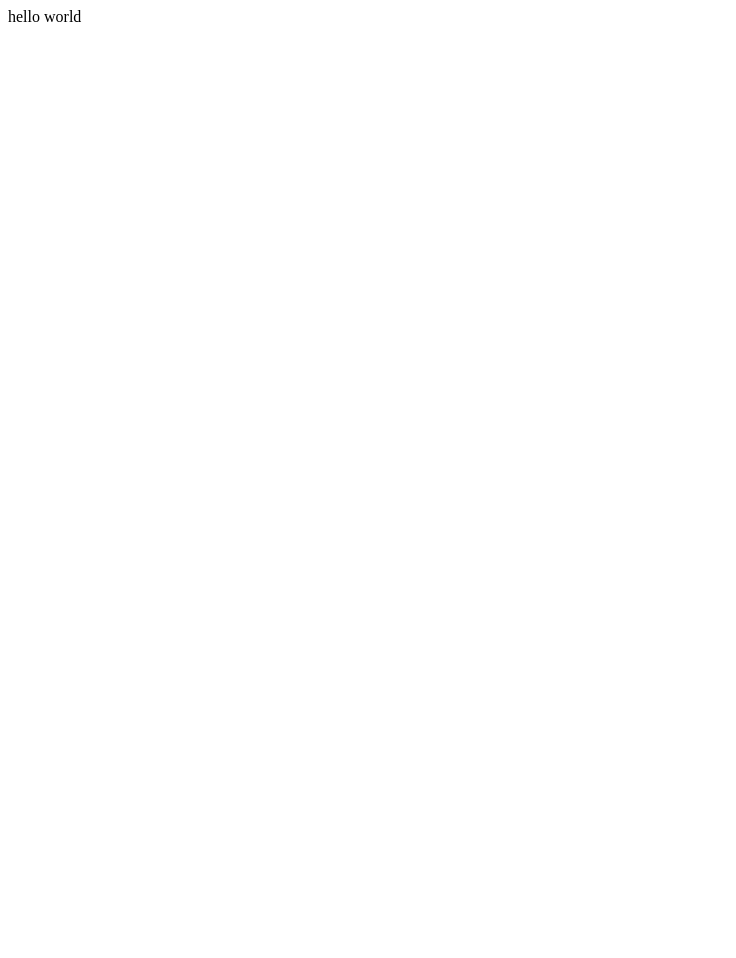
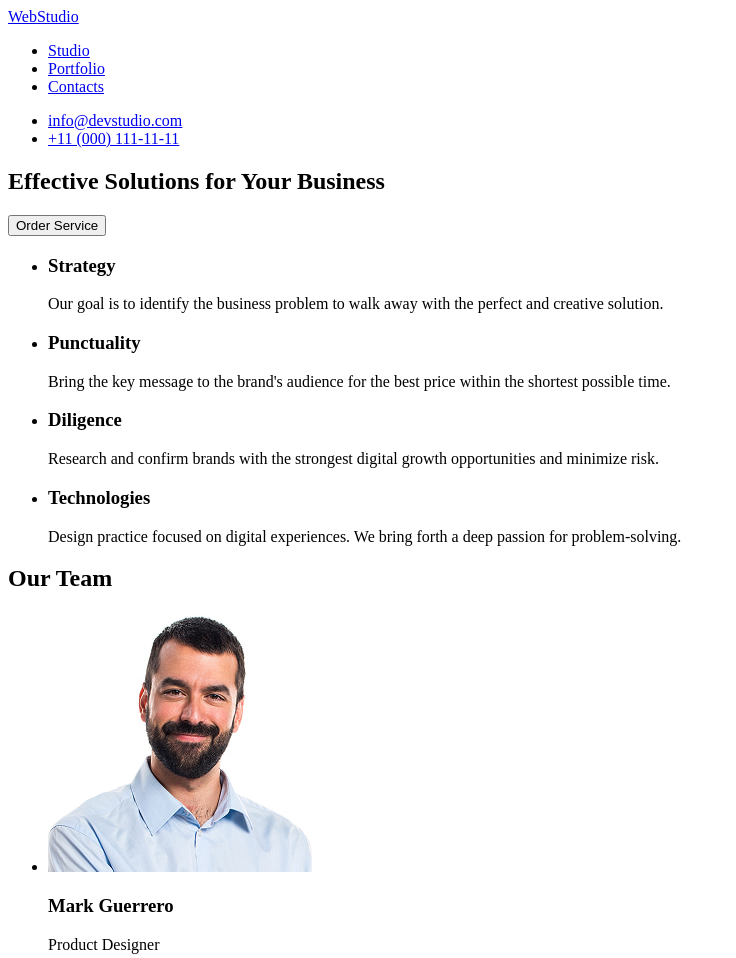
Before and after one commit to sadoviya/goit-1, a plain HTML site: page index.html in a window 1280 px wide. Shown: the top 958 px of the page, without its empty margins (0-736 px from the left). Before the commit the page ends 800 px from the top, so only its background shows below. Drawn offline with Linux system fonts and the light colour scheme.

Commit message:
finish
finished first homework

```diff
--- a/index.html
+++ b/index.html
@@ -6,6 +6,89 @@
     <title>Document</title>
   </head>
   <body>
-    hello world
+    <header>
+      <a href="/index.html">WebStudio</a>
+      <nav>
+        <ul>
+          <li><a href="/">Studio</a></li>
+          <li><a href="/">Portfolio</a></li>
+          <li><a href="/">Contacts</a></li>
+        </ul>
+      </nav>
+      <ul>
+        <li><a href="/">info@devstudio.com</a></li>
+        <li><a href="/">+11 (000) 111-11-11</a></li>
+      </ul>
+    </header>
+    <main>
+      <section>
+        <h1>Effective Solutions for Your Business</h1>
+        <button type="button">Order Service</button>
+      </section>
+      <section>
+        <ul>
+          <li>
+            <h3>Strategy</h3>
+            <p>
+              Our goal is to identify the business problem to walk away with the
+              perfect and creative solution.
+            </p>
+          </li>
+          <li>
+            <h3>Punctuality</h3>
+            <p>
+              Bring the key message to the brand's audience for the best price
+              within the shortest possible time.
+            </p>
+          </li>
+          <li>
+            <h3>Diligence</h3>
+            <p>
+              Research and confirm brands with the strongest digital growth
+              opportunities and minimize risk.
+            </p>
+          </li>
+          <li>
+            <h3>Technologies</h3>
+            <p>
+              Design practice focused on digital experiences. We bring forth a
+              deep passion for problem-solving.
+            </p>
+          </li>
+        </ul>
+      </section>
+      <section>
+        <h2>Our Team</h2>
+        <ul>
+          <li>
+            <img src="/images/img-1.jpg" alt="man" width="264" />
+            <h3>Mark Guerrero</h3>
+            <p>Product Designer</p>
+          </li>
+          <li>
+            <img src="/images/img-2.jpg" alt="man" width="264" />
+            <h3>Tom Ford</h3>
+            <p>Frontend Developer</p>
+          </li>
+          <li>
+            <img src="/images/img-3.jpg" alt="woman" width="264" />
+            <h3>Camila Garcia</h3>
+            <p>Marketing</p>
+          </li>
+          <li>
+            <img src="/images/img-4.jpg" alt="man" width="264" />
+            <h3>Daniel Wilson</h3>
+            <p>UI Designer</p>
+          </li>
+        </ul>
+      </section>
+    </main>
+    <footer>
+      <a href="/index.html">WebStudio</a>
+      <p>
+        Increase the flow of customers and sales for your business with digital
+        marketing & growth solutions.
+      </p>
+    </footer>
   </body>
 </html>
```
Also changed, not shown: images/img-1.jpg (added), images/img-2.jpg (added), images/img-3.jpg (added), images/img-4.jpg (added).
